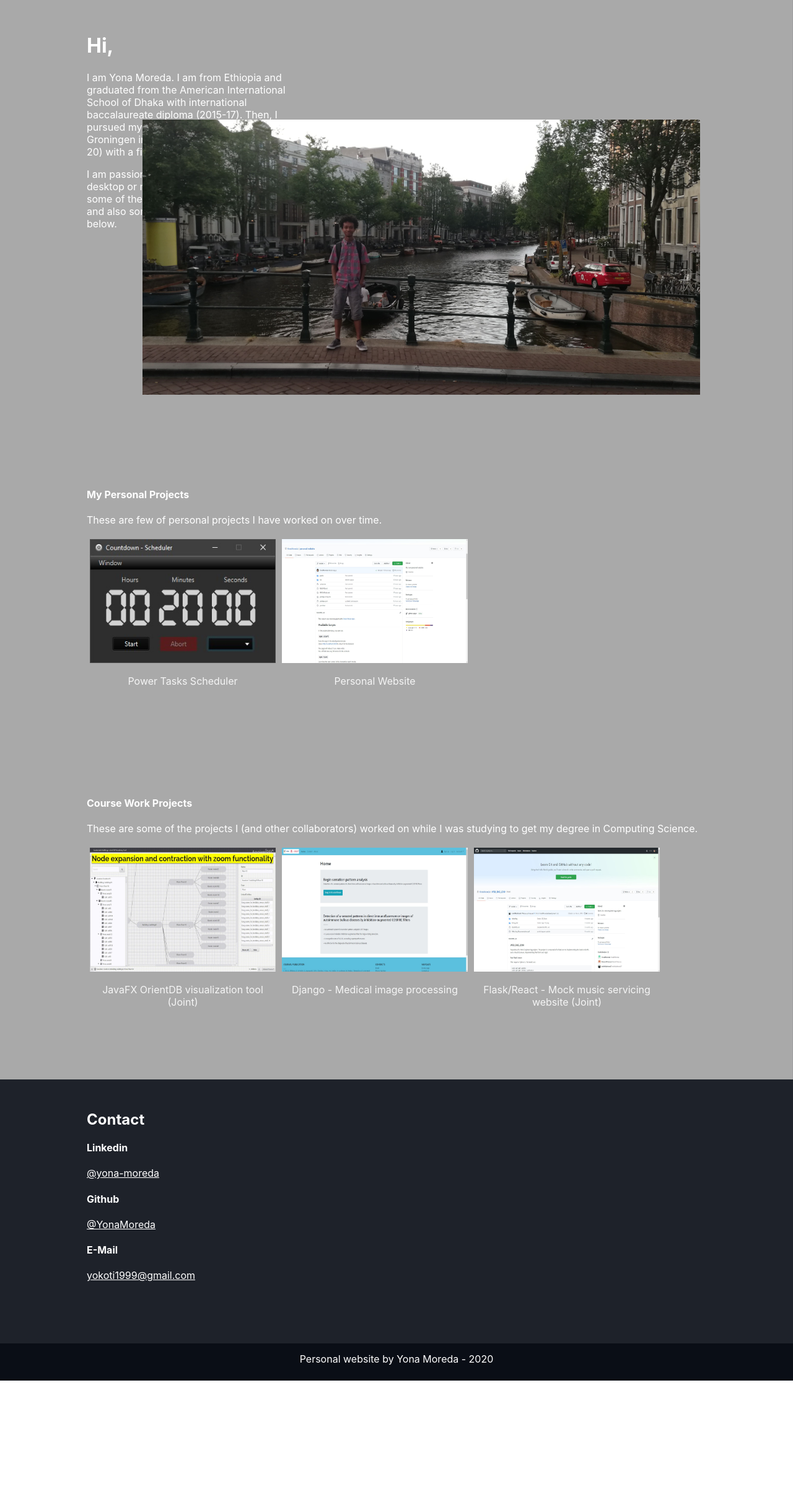
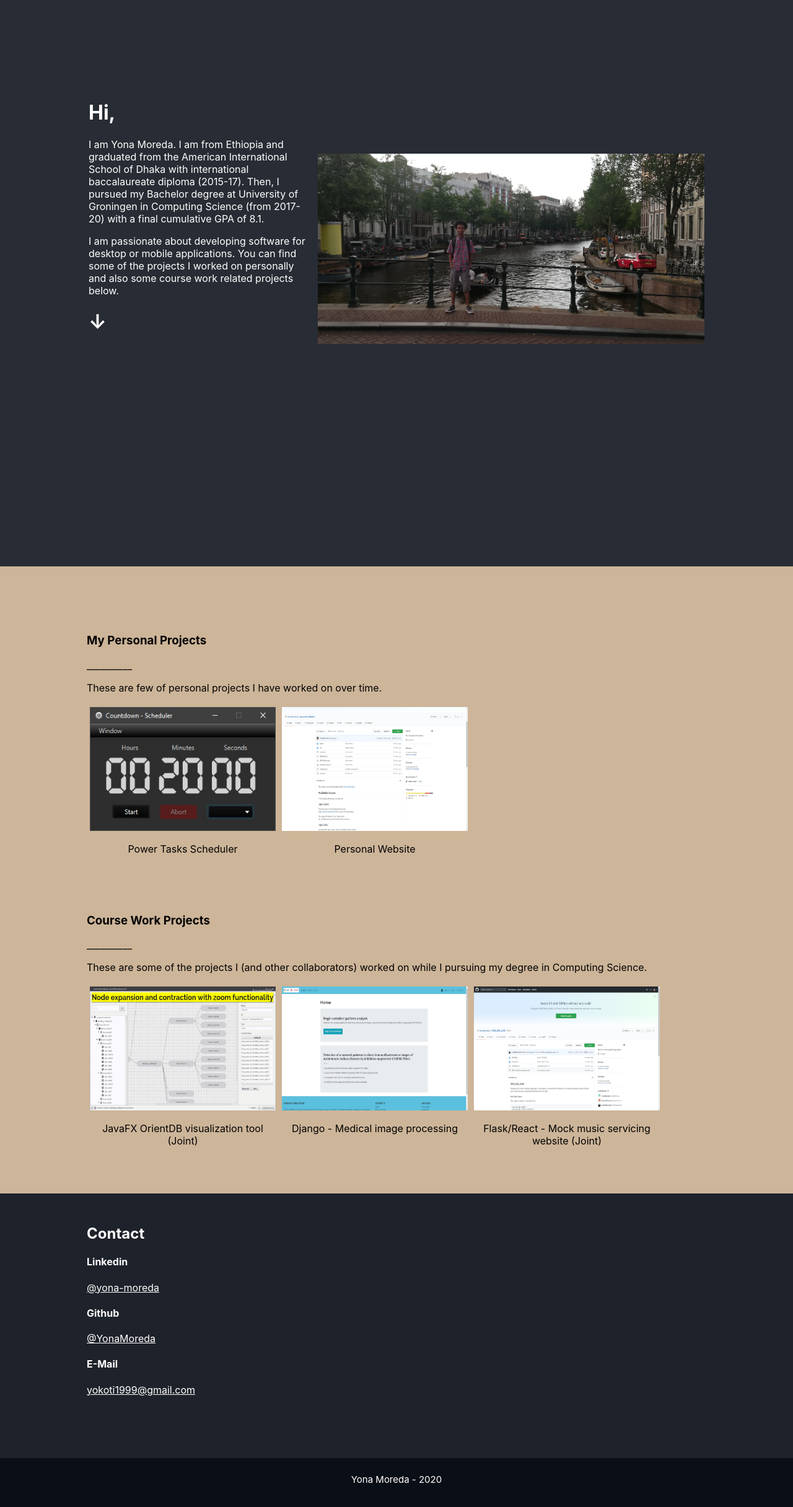
Before and after one commit to YonaMoreda/personal-website, a React (Create React App) app: page / in a window 1280 px wide. Shown: the part 107-2539 px from the top of the page at 62% size. Before the commit the page ends 2335 px from the top, so only its background shows below. Built offline with nearby package versions, Linux system fonts and the light colour scheme.

Commit message:
improved structure/styling

```diff
--- a/src/App.js
+++ b/src/App.js
@@ -12,8 +12,10 @@ function App() {
     return (
         <div className="App">
             <header className="App-header">
-                <SummaryApp/>
-                <ProfileApp/>
+                <table>
+                    <tr><td><SummaryApp/></td><td><ProfileApp/></td></tr>
+                </table>
+
                 <PersonalProjectsApp/>
                 <CourseWorkProjectsApp/>
                 <ContactsApp/>
--- a/src/StyleSheets/App.css
+++ b/src/StyleSheets/App.css
@@ -15,14 +15,10 @@
 /*}*/
 
 .App-header {
-    /*background-color: #282c34;*/
+    background-color: #282c34;
     min-height: 100vh;
     display: flex;
     flex-direction: column;
-
-    background: linear-gradient(to right, #282c34 50%, darkgrey 50%);
-    background-size: 200% 100%;
-    background-position: right bottom;
     transition: all 2s ease;
     color: white;
 }
@@ -36,20 +32,25 @@
 }
 
 .Summary {
-    padding-left: 140px;
-    padding-top: 140px;
-    padding-bottom: 240px;
+    padding-left: 40%;
+    /*padding-left: 140px;*/
+    padding-top: 70%;
+    padding-bottom: 100%;
     width: 350px;
 }
 
 .PersonalProjects {
-    padding-top: 140px;
+    padding-top: 7%;
     padding-left: 140px;
+    background-color: #CDB599FF;
+    color: black;
 }
 
 .CourseWorkProjects {
-    padding-top: 40px;
+    /*padding-top: 40px;*/
     padding-left: 140px;
+    background-color: #CDB599FF;
+    color: black;
 }
 
 .Contacts {
--- a/src/StyleSheets/Contact.css
+++ b/src/StyleSheets/Contact.css
@@ -5,6 +5,15 @@
 
 .Contacts a{
    color: white;
+   transition: all .4s;
+}
+
+.Contacts a:hover{
+   background-color: #CDB599FF;
+   color: black;
+   text-underline-mode: false;
+   text-decoration: none;
+   padding: 0.1%;
 }
 
 .Contacts h2{
--- a/src/StyleSheets/Footer.css
+++ b/src/StyleSheets/Footer.css
@@ -1,6 +1,21 @@
-.Footer{
+.Footer {
     text-align: center;
     background-color: #0a0e16;
-    padding-top: 15px;
-    padding-bottom: 25px;
+    padding-top: 25px;
+    padding-bottom: 35px;
+    font-size: 15px;
+    color: lightgray;
 }
+
+.Footer a {
+    color: white;
+    text-decoration: none;
+    transition: all .4s;
+}
+
+.Footer a:hover {
+    background-color: #CDB599FF;
+    color: black;
+    text-underline-mode: false;
+    padding: 0.2% 0.5%;
+}
--- a/src/StyleSheets/Profile.css
+++ b/src/StyleSheets/Profile.css
@@ -1,10 +1,17 @@
 .Profile {
-    position: absolute;
-    right: 0;
-    padding: 300px 150px 40px 40px;
+    /*position: absolute;*/
+    text-align: right;
+    padding-right: 140px;
+    /*padding-top: 40px;*/
+    /*padding: 300px 150px 40px 40px;*/
 }
 
 .Profile img {
-    width: 900px;
+    width: 80%;
     height: auto;
+    transition: transform 2s;
 }
+
+.Profile img:hover {
+    transform: scale(1.2);
+}
--- a/src/StyleSheets/Project.css
+++ b/src/StyleSheets/Project.css
@@ -2,24 +2,23 @@
     /*border: 1px solid #ccc;*/
     float: left;
     width: 300px;
-    margin: 5px 5px 100px;
+    margin: 5px 5px 60px;
+    transition: transform .4s;
 }
 
 .Project:hover{
     border: 1px solid #777;
+    transform: scale(1.1);
 }
 
 .Project img{
     width: 300px;
     height: 200px;
-    transition: transform .2s;
 }
-.Project img:hover {
-    transform: scale(1.2);
-}
+
 .Project .Description{
     padding: 15px;
     text-align: center;
     font-size: medium;
-    color: whitesmoke;
+    color: black;
 }
--- a/src/components/ContactsApp.js
+++ b/src/components/ContactsApp.js
@@ -6,11 +6,14 @@ function ContactsApp() {
         <div className="Contacts">
             <h2>Contact</h2>
             <h4>Linkedin</h4>
-            <a href="https://www.linkedin.com/in/yona-moreda-116154141/">@yona-moreda</a>
+            {/* eslint-disable-next-line react/jsx-no-target-blank */}
+            <a target="_blank" href="https://www.linkedin.com/in/yona-moreda-116154141/">@yona-moreda</a>
             <h4>Github</h4>
-            <a href="https://github.com/YonaMoreda">@YonaMoreda</a>
+            {/* eslint-disable-next-line react/jsx-no-target-blank */}
+            <a target="_blank" href="https://github.com/YonaMoreda">@YonaMoreda</a>
             <h4>E-Mail</h4>
-            <a href="https://mail.google.com/mail/u/0/#inbox">yokoti1999@gmail.com</a>
+            {/* eslint-disable-next-line react/jsx-no-target-blank */}
+            <a target="_blank" href="https://mail.google.com/mail/u/0/#inbox">yokoti1999@gmail.com</a>
         </div>
     );
 }
--- a/src/components/CourseWorkProjectsApp.js
+++ b/src/components/CourseWorkProjectsApp.js
@@ -7,9 +7,9 @@ import web_eng_image from "../images/web-eng-screenshot.jpg"
 function CourseWorkProjectsApp() {
     return (
         <div className="CourseWorkProjects">
-            <h4>Course Work Projects</h4>
-            <p>These are some of the projects I (and other collaborators) worked on while I was studying
-            to get my degree in Computing Science.</p>
+            <h3>Course Work Projects</h3>
+            __________
+            <p>These are some of the projects I (and other collaborators) worked on while I pursuing my degree in Computing Science.</p>
             {/* todo:: mention there are several collaborators */}
             <ProjectApp title="JavaFX OrientDB visualization tool (Joint)"
                         projecturl="https://github.com/YonaMoreda/OrientDBVisualizationTool" image={orientdb_image}/>
--- a/src/components/FooterApp.js
+++ b/src/components/FooterApp.js
@@ -4,7 +4,8 @@ import "../StyleSheets/Footer.css"
 function FooterApp() {
     return (
         <div className="Footer">
-            <span>Personal website by Yona Moreda - 2020</span>
+            {/* eslint-disable-next-line react/jsx-no-target-blank */}
+            <a target="_blank" href="https://www.linkedin.com/in/yona-moreda-116154141/">Yona Moreda - 2020</a>
         </div>
     );
 }
--- a/src/components/PersonalProjectsApp.js
+++ b/src/components/PersonalProjectsApp.js
@@ -6,7 +6,8 @@ import website_image from '../images/this-website-screenshot.jpg'
 function PersonalProjectsApp() {
     return (
         <div className="PersonalProjects">
-            <h4>My Personal Projects</h4>
+            <h3>My Personal Projects</h3>
+            __________
             <p>These are few of personal projects I have worked on over time.</p>
             <ProjectApp title="Power Tasks Scheduler"
                         projecturl="https://github.com/YonaMoreda/javafx-power-tasks-scheduler" image={javafx_image}/>
--- a/src/components/ProjectApp.js
+++ b/src/components/ProjectApp.js
@@ -4,7 +4,8 @@ import '../StyleSheets/Project.css'
 function ProjectApp(props) {
     return (
         <div className="Project">
-            <a href={props.projecturl}>
+            {/* eslint-disable-next-line react/jsx-no-target-blank */}
+            <a target='_blank' href={props.projecturl}>
                 <img src={props.image} alt={props.title + " image"}/>
                 {/*    image width and height can be set within the css */}
             </a>
--- a/src/components/SummaryApp.js
+++ b/src/components/SummaryApp.js
@@ -12,6 +12,7 @@ function SummaryApp() {
                 I am passionate about developing software for desktop or mobile applications. You can find some of the
                 projects I worked on personally and also some course work related projects below.
             </p>
+            <h1>↓</h1>
         </div>
     );
 }
```
